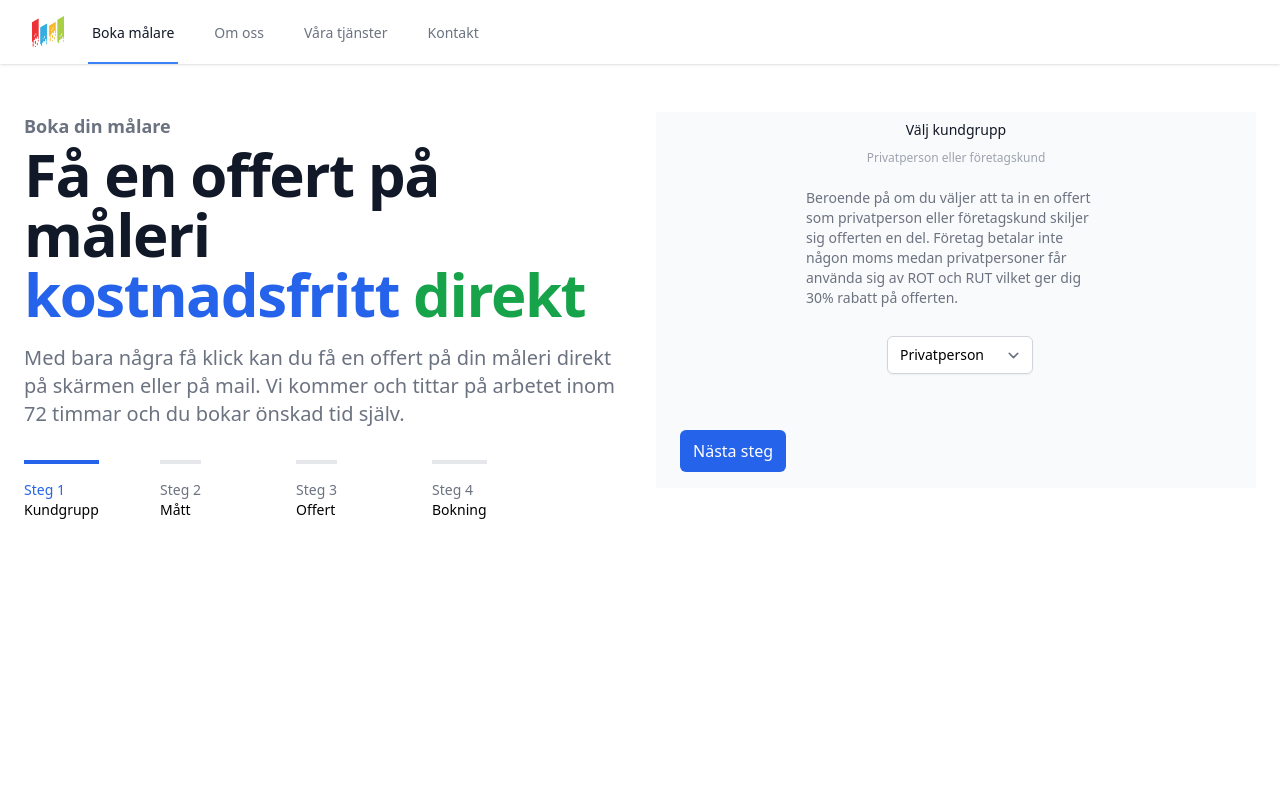
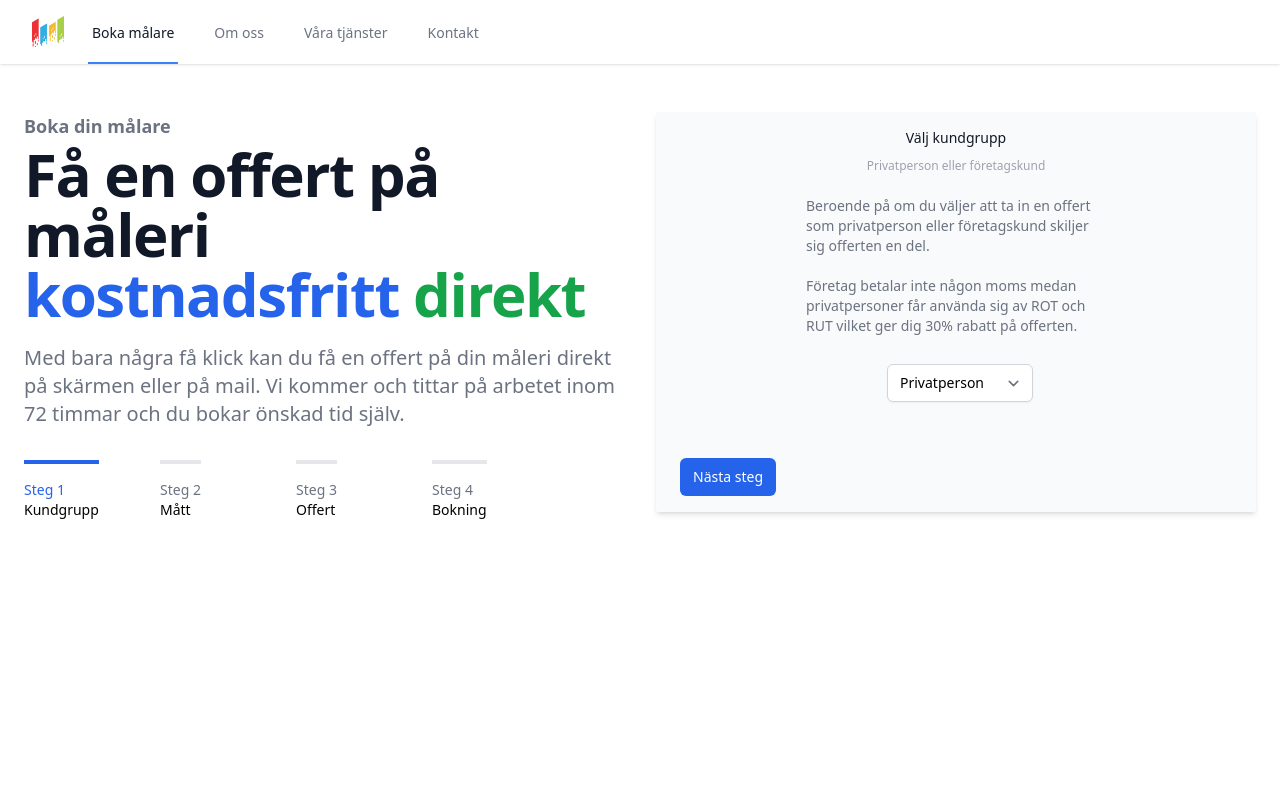
Before and after one commit to kamigerami/bokamalare, a Next.js app: page / in a window 1280 px wide. Both pictures are taken after a click on the button "Skapa offert". Shown: the top 800 px of the page. Built offline with nearby package versions, Linux system fonts and the light colour scheme.

Commit message:
add react-hook-form preparations

```diff
--- a/package.json
+++ b/package.json
@@ -17,6 +17,7 @@
     "react": "18.2.0",
     "react-calendar": "^3.9.0",
     "react-dom": "18.2.0",
+    "react-hook-form": "^7.37.0",
     "zod": "^3.18.0"
   },
   "devDependencies": {
--- a/src/components/Form.tsx
+++ b/src/components/Form.tsx
@@ -1,22 +1,34 @@
 import { useState } from "react";
 import Calendar from "react-calendar";
 import OrderSummary from "./OrderSummary";
+import { useForm, UseFormRegister } from "react-hook-form";
+
+type AppForm = {
+  kundgrupp: string;
+  rum: boolean;
+  bostad: boolean;
+  langd: number;
+  bredd: number;
+  hojd: number;
+};
 
 function Form(props: { formStep: number; FormButtons: () => JSX.Element }) {
   const formStep = props.formStep;
   const FormButtons = props.FormButtons;
+
+  const { register } = useForm<AppForm>();
 
   return (
     <>
       <form>
         <section
           aria-labelledby="summary-heading"
-          className="flex-col justify-between rounded-sm bg-gray-50 lg:flex"
+          className="flex-col justify-between rounded-sm bg-gray-50 shadow-md lg:flex"
         >
-          {formStep === 1 && <Kundgrupp />}
-          {formStep === 2 && <Matt />}
+          {formStep === 1 && <Kundgrupp reg={register} />}
+          {formStep === 2 && <Matt reg={register} />}
           {formStep === 3 && <OrderSummary />}
-          {formStep === 4 && <Bokning />}
+          {formStep === 4 && <Bokning reg={register} />}
           {formStep !== 0 && (
             <div className="mb-4 px-4">
               <FormButtons />
@@ -28,31 +40,30 @@ function Form(props: { formStep: number; FormButtons: () => JSX.Element }) {
   );
 }
 
-function Kundgrupp() {
+const Kundgrupp: React.FC<{ reg: UseFormRegister<AppForm> }> = ({ reg }) => {
   return (
     <>
-      <div className="mt-2 flex flex-col items-center ">
+      <div className="mt-4 flex flex-col items-center">
         <div className="flex flex-col  items-center justify-center text-sm font-medium">
           <h3 className="text-gray-900">Välj kundgrupp</h3>
-          <label
-            htmlFor="langd"
-            className="mt-1 items-start text-xs leading-7 text-gray-400"
-          >
+          <label className="mt-1 items-start text-xs leading-7 text-gray-400">
             Privatperson eller företagskund
           </label>
         </div>
         <p className="max-auto w-1/2 pt-4 text-sm text-gray-500">
           Beroende på om du väljer att ta in en offert som privatperson eller
-          företagskund skiljer sig offerten en del. Företag betalar inte någon
-          moms medan privatpersoner får använda sig av ROT och RUT vilket ger
-          dig 30% rabatt på offerten.
+          företagskund skiljer sig offerten en del.
+          <br></br>
+          <br></br>
+          Företag betalar inte någon moms medan privatpersoner får använda sig
+          av ROT och RUT vilket ger dig 30% rabatt på offerten.
         </p>
 
         <ul role="list" className="py-6">
           <select
             id="kundgrupp"
-            name="kundgrupp"
             className="mx-1 mt-1 w-full rounded-md border border-gray-300 bg-white shadow-sm focus:border-blue-500 focus:outline-none focus:ring-blue-500 sm:text-sm"
+            {...reg("kundgrupp")}
           >
             <option>Privatperson</option>
             <option>Företag</option>
@@ -65,9 +76,9 @@ function Kundgrupp() {
       </div>
     </>
   );
-}
+};
 
-function Matt() {
+const Matt: React.FC<{ reg: UseFormRegister<AppForm> }> = ({ reg }) => {
   // const [matt, setMatt] = useState<number>(0);
   const [langd, setLangd] = useState<number>(0);
   const [bredd, setBredd] = useState<number>(0);
@@ -80,7 +91,7 @@ function Matt() {
 
   return (
     <>
-      <div className="mt-2 flex flex-col items-center justify-between ">
+      <div className="mt-4 flex flex-col items-center justify-between ">
         <div className="space-y-1 text-sm font-medium">
           <h3 className="text-gray-500">Jag vill måla om i</h3>
         </div>
@@ -172,17 +183,17 @@ function Matt() {
       </ul>
     </>
   );
-}
+};
 
-function Bokning() {
+const Bokning: React.FC<{ reg: UseFormRegister<AppForm> }> = ({ reg }) => {
   const [value, onChange] = useState(new Date());
 
   return (
     <>
-      <div className="mt-2 mb-2 flex flex-col items-center justify-between ">
+      <div className="mt-4 mb-2 flex flex-col items-center justify-between ">
         <div className="space-y-1 text-sm font-medium">
           <h3 className="text-gray-900">
-            Välj datum du vill att vi ska komma och titta på jobbet
+            Välj datum du vill att vi ska börja måla
           </h3>
         </div>
       </div>
@@ -190,6 +201,6 @@ function Bokning() {
       <Calendar onChange={onChange} value={value} className="mx-auto mb-2" />
     </>
   );
-}
+};
 
 export default Form;
--- a/src/components/Hero.tsx
+++ b/src/components/Hero.tsx
@@ -13,7 +13,7 @@ export default function Hero() {
           onClick={() => setFormStep(formStep === 1 ? formStep : formStep - 1)}
           className={` ${formStep === 1 && "hidden"} ${
             formStep === 4 && "bg-gray-400 outline-none"
-          } "mt-1 sm:text-sm" ml-2 rounded-md border border-transparent bg-blue-600 py-2 px-3 text-base font-medium text-white hover:bg-blue-700 focus:ring-2 focus:ring-blue-500 focus:ring-offset-2`}
+          } "mt-1 sm:text-sm ml-2 rounded-md border border-transparent bg-blue-600 py-2 px-3 text-base font-medium text-white hover:bg-blue-700 focus:ring-2 focus:ring-blue-500 focus:ring-offset-2"`}
         >
           Tillbaka
         </button>
@@ -22,7 +22,7 @@ export default function Hero() {
           onClick={() => setFormStep(formStep + 1)}
           className={` ${
             formStep >= 4 && "hidden"
-          } "mt-1 sm:text-sm" ml-2 rounded-md border border-transparent bg-blue-600 py-2 px-3 text-base font-medium text-white hover:bg-blue-700 focus:ring-2 focus:ring-blue-500 focus:ring-offset-2`}
+          } "mt-1 sm:text-sm ml-2 rounded-md border border-transparent bg-blue-600 py-2 px-3 text-base font-medium text-white hover:bg-blue-700 focus:ring-2 focus:ring-blue-500 focus:ring-offset-2"`}
           disabled={formStep >= 4}
         >
           Nästa steg
```
Also changed, not shown: src/components/OrderSummary.tsx (+4 -3 lines), 1 other file (tests, documents, lock files or other folders).
